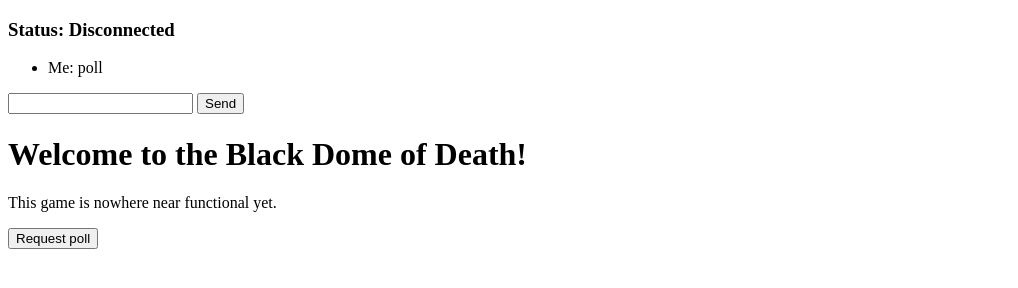
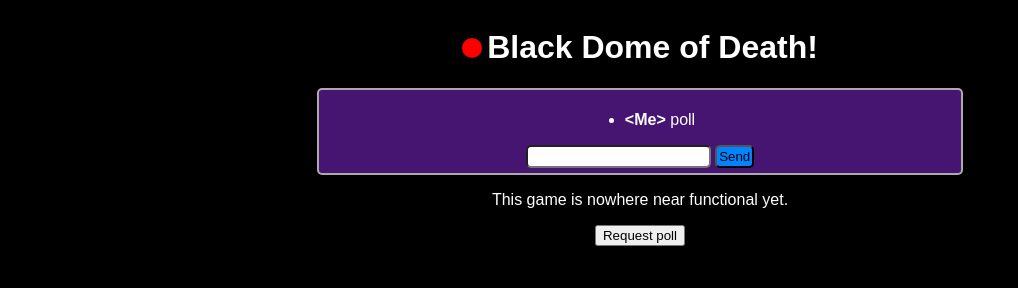
Before and after one commit to DillonB07/TheBlackDomeServer, a website: page views/index.html in a window 1280 px wide. Both pictures are taken after a click on the button "Request poll". Shown: the whole page, without its empty margins (0-1018 px from the left). Drawn offline with Linux system fonts and the light colour scheme; a web font is replaced by a local one.

Commit message:
:lipstick: Add basic styling

```diff
--- a/index.ts
+++ b/index.ts
@@ -5,7 +5,7 @@ import { WebSocketServer } from "ws";
 const app = express();
 const port = 3000;
 
-app.use(express.static("public"))
+app.use(express.static("public"));
 app.engine("html", require("ejs").renderFile);
 app.set("view engine", "html");
 
--- /dev/null
+++ b/public/index.css
@@ -0,0 +1,61 @@
+body {
+  background-color: black;
+  color: white;
+  font-family: "Switzer", sans-serif;
+display: flex;
+    flex-direction: column;
+    align-items: center;
+    justify-content: center;
+}
+
+#status {
+  border-radius: 25px;
+  width: 20px;
+  height: 20px;
+}
+
+[status="healthy"] {
+  background-color: #1adb1a;
+}
+[status="unhealthy"] {
+  background-color: red;
+}
+[status="unknown"] {
+  background-color: #ffbb00;
+}
+
+#header {
+  display: flex;
+  flex-direction: row;
+  align-items: center;
+  justify-content: center;
+  font-family: "Clash Grotesk", sans-serif;
+  gap: 5px;
+}
+
+#chat {
+    border: #acaaaa 2px solid;
+    border-radius: 5px;
+    background-color: rgba(138, 43, 226, 0.5);
+    display: flex;
+    flex-direction: column;
+    align-items: center;
+    justify-content: center;
+    padding: 5px;
+    width: 50%;
+    /* max-width: 75%; */
+    button {
+        background-color: #0084ff;
+        border-radius: 5px;
+        padding: 2px;
+        transition-duration: 0.4s;
+    }
+    button:hover {
+        cursor: pointer;
+        box-shadow: 0px 0px 5px #0084ff;
+    }
+    input {
+        border-radius: 5px;
+        padding: 2px;
+    }
+}
--- a/public/index.js
+++ b/public/index.js
@@ -1,26 +1,26 @@
-const playerId = Math.floor(Math.random() * Date.now())
+const playerId = Math.floor(Math.random() * Date.now());
 
 function send(data, type) {
   const req = {
     ...data,
     timestamp: Date.now(),
     playerId,
-    type
-  }
+    type,
+  };
   ws.send(JSON.stringify(req));
 
   if (type == "message") {
-  document.getElementById("message").value = "";
-  const ul = document.getElementById("messages") ;
-  const li = document.createElement("li");
-  li.innerText = `Me: ${data.message}`;
-  ul.appendChild(li);
+    document.getElementById("message").value = "";
+    const ul = document.getElementById("messages");
+    const li = document.createElement("li");
+    li.innerHTML = `<strong>&lt;Me&gt;</strong> ${data.message}`;
+    ul.appendChild(li);
   }
 }
 
 function onSubmitText(e) {
   e.preventDefault();
-  send({message: document.getElementById("message").value}, "message");
+  send({ message: document.getElementById("message").value }, "message");
 }
 
 function createPoll(title, id, options, startTime, endTime) {
@@ -39,26 +39,31 @@ function createPoll(title, id, options, startTime, endTime) {
     const button = document.createElement("button");
     button.innerText = option.name;
     button.value = option.id;
-    button.classList.add("poll-button")
-    button.onclick = function () {vote(this)};
+    button.classList.add("poll-button");
+    button.onclick = function () {
+      vote(this);
+    };
     pollContainer.appendChild(button);
   });
 }
 
 function vote(btn) {
-  console.log(`Voted for ${btn.value}`)
-  send({
-    optionId: btn.value,
-    pollId: btn.parentElement.id
-  }, "vote")
-
+  console.log(`Voted for ${btn.value}`);
+  send(
+    {
+      optionId: btn.value,
+      pollId: btn.parentElement.id,
+    },
+    "vote",
+  );
 }
 
 const ws = new WebSocket(`wss://${window.location.host}`);
 ws.onopen = () => {
   console.log("Connected to server");
-  document.getElementById("status").innerText = "Status: Connected";
-  send("Hello Bun, I'm a player!")
+  const status = document.getElementById("status");
+  status.setAttribute("status", "healthy");
+  send({ message: "Hello Bun, I'm a player!" }, "message");
 };
 
 ws.onmessage = (message) => {
@@ -67,13 +72,19 @@ ws.onmessage = (message) => {
 
   switch (data.type) {
     case "poll":
-      console.log("Poll received, setting up", data)
-      createPoll(data.title, data.id, data.options, data.timestamp, data.endTime);
-      break
+      console.log("Poll received, setting up", data);
+      createPoll(
+        data.title,
+        data.id,
+        data.options,
+        data.timestamp,
+        data.endTime,
+      );
+      break;
     case "message":
       const ul = document.querySelector("ul");
       const li = document.createElement("li");
-      li.innerText = `${data.playerId ? "Player" : 'Unity'}: ${data.message}`;
+      li.innerHTML = `<strong>&lt;${data.playerId ? "Player" : "Unity"}&gt;</strong> ${data.message}`;
       ul.appendChild(li);
       break;
     case "vote":
@@ -90,10 +101,10 @@ ws.onmessage = (message) => {
 
 ws.onclose = () => {
   console.log("Disconnected from server");
-  document.getElementById("status").innerText = "Status: Disconnected";
+  document.getElementById("status").setAttribute("status", "unhealthy");
 };
 
 ws.onerror = (error) => {
   console.error("Error:", error);
-  document.getElementById("status").innerText = "Status: Error";
+  document.getElementById("status").setAttribute("status", "unhealthy");
 };
--- a/views/index.html
+++ b/views/index.html
@@ -1,24 +1,41 @@
-<!DOCTYPE html>
+<!doctype html>
 <html lang="en">
   <head>
     <title>Black Dome of Death</title>
-    <script src='/index.js'></script>
+    <script src="/index.js"></script>
+    <link rel="stylesheet" href="/index.css" />
+    <link
+      href="https://api.fontshare.com/v2/css?f[]=clash-grotesk@200,300,400,500,600,700&f[]=switzer@100,101,200,201,300,301,400,401,500,501,600,601,700,701,800,801,900,901&display=swap"
+      rel="stylesheet"
+    />
   </head>
 
   <body>
-    <h3 id="status">Status: Unknown</h3>
+    <div id="header">
+      <div id="status" status="unknown"></div>
+      <h1>Black Dome of Death!</h1>
+    </div>
+    <div id="chat">
       <ul id="messages">
         <!--  Messages go here  -->
       </ul>
     <form onsubmit="onSubmitText(event)">
       <input id="message" type="text" />
-    <button onclick="onSubmitText(event)" type="submit" onsubmit="onSubmitText(event)">Send</button>
+      <button
+        onclick="onSubmitText(event)"
+        type="submit"
+        onsubmit="onSubmitText(event)"
+      >
+        Send
+      </button>
     </form>
-    <h1>Welcome to the Black Dome of Death!</h1>
+    </div>
     <p>This game is nowhere near functional yet.</p>
 
-  <button onclick='send({message: "poll"}, "message")' type="button">Request poll</button>
-  <div id='polls'>
+    <button onclick='send({message: "poll"}, "message")' type="button">
+      Request poll
+    </button>
+    <div id="polls">
       <!-- Buttons for polls will be auto generated here -->
     </div>
   </body>
```
Lines whose indentation alone changed are shown as unchanged.
